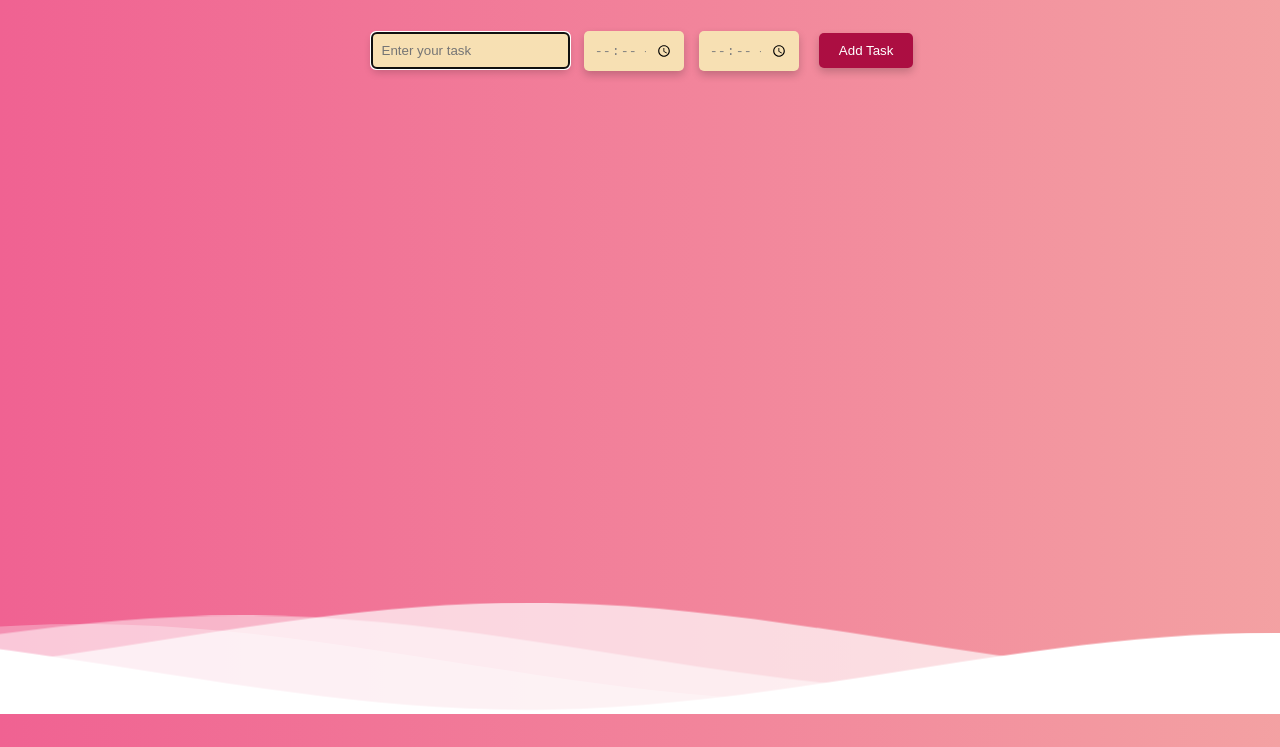
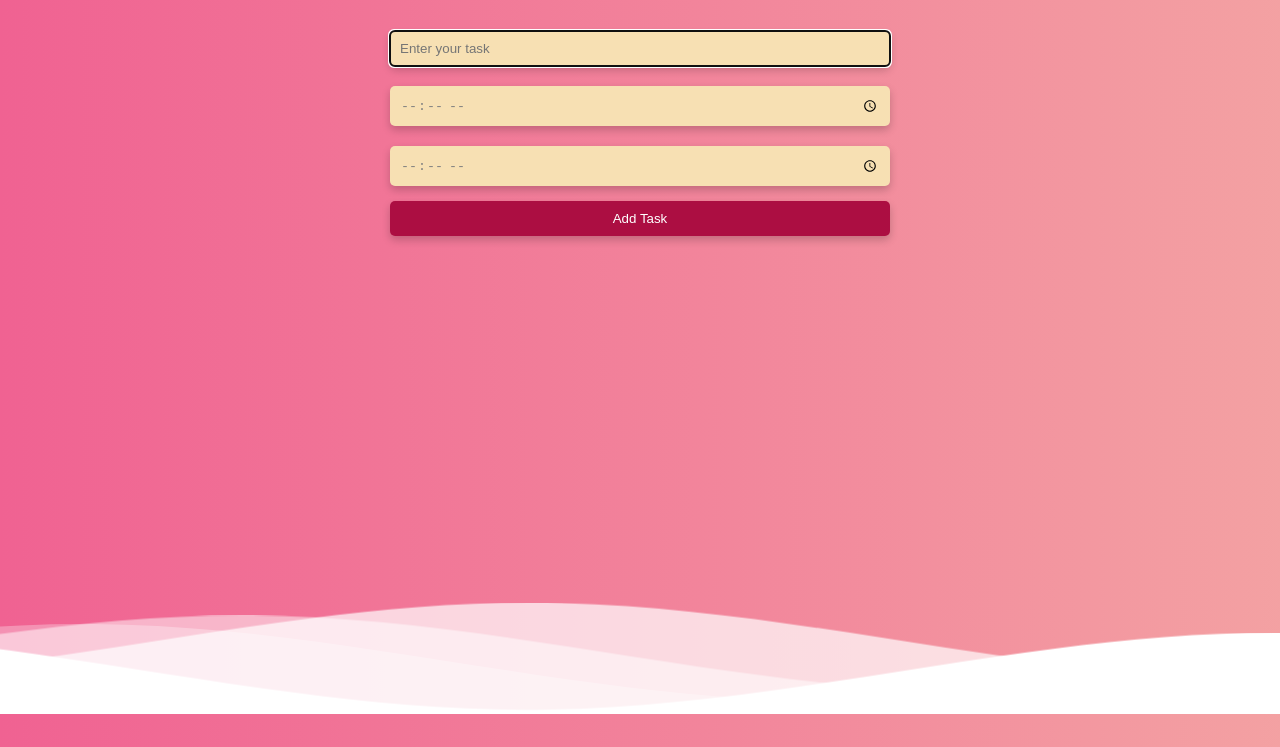
Before and after one commit to Freky96/To-Do-List, a plain HTML site: page index.html in a window 1280 px wide. Shown: the part 93-840 px from the top of the page. Drawn offline with Linux system fonts and the light colour scheme.

Commit message:
Update styles.css
Better UIX

```diff
--- a/styles.css
+++ b/styles.css
@@ -17,11 +17,9 @@ body {
     0% {
         background-position: 0% 50%;
     }
-
     50% {
         background-position: 100% 50%;
     }
-
     100% {
         background-position: 0% 50%;
     }
@@ -35,13 +33,22 @@ h1 {
 
 form {
     margin: 20px auto;
+    max-width: 500px;
+    width: 90%;
+    display: flex;
+    flex-direction: column;
+    align-items: center;
+    gap: 10px;
 }
 
 #task-input,
 #task-start,
 #task-end {
+    width: 100%;
+    max-width: 100%;
+    box-sizing: border-box;
     padding: 10px;
-    margin: 5px;
+    margin: 5px 0;
     border: none;
     box-shadow: 0 4px 8px rgba(0, 0, 0, 0.2);
     border-radius: 5px;
@@ -50,6 +57,8 @@ form {
 }
 
 button {
+    width: 100%;
+    max-width: 100%;
     padding: 10px 20px;
     background-color: #ac0e42;
     color: white;
@@ -58,6 +67,14 @@ button {
     cursor: pointer;
     transition: background-color 0.3s;
     box-shadow: 0 4px 8px rgba(0, 0, 0, 0.2);
+}
+
+.edit-button {
+    margin-bottom: 5px;
+}
+
+.delete-button {
+    margin-bottom: 0;
 }
 
 button:hover {
@@ -80,6 +97,7 @@ li {
     align-items: center;
     width: 60%;
     box-sizing: border-box;
+    box-shadow: 0 4px 8px rgba(0, 0, 0, 0.2);
 }
 
 .task-text,
@@ -95,26 +113,14 @@ li {
     color: black;
 }
 
-button {
-    margin-left: 10px;
-}
-
 input[type="time"] {
     width: 80px;
-}
-
-li {
-    box-shadow: 0 4px 8px rgba(0, 0, 0, 0.2);
 }
 
 input[type="text"],
 input[type="time"] {
     border-radius: 5px;
     padding: 10px;
-}
-
-button {
-    border-radius: 5px;
 }
 
 .waves {
@@ -136,26 +142,26 @@ button {
     background-color: white;
 }
 
-.parallax>use {
+.parallax > use {
     animation: move-forever 25s cubic-bezier(.55, .5, .45, .5) infinite;
 }
 
-.parallax>use:nth-child(1) {
+.parallax > use:nth-child(1) {
     animation-delay: -2s;
     animation-duration: 7s;
 }
 
-.parallax>use:nth-child(2) {
+.parallax > use:nth-child(2) {
     animation-delay: -3s;
     animation-duration: 10s;
 }
 
-.parallax>use:nth-child(3) {
+.parallax > use:nth-child(3) {
     animation-delay: -4s;
     animation-duration: 13s;
 }
 
-.parallax>use:nth-child(4) {
+.parallax > use:nth-child(4) {
     animation-delay: -5s;
     animation-duration: 20s;
 }
@@ -164,13 +170,11 @@ button {
     0% {
         transform: translate3d(-90px, 0, 0);
     }
-
     100% {
         transform: translate3d(85px, 0, 0);
     }
 }
 
-/* Media Queries per dispositivi mobili */
 @media (max-width: 768px) {
     body {
         font-size: 18px;
@@ -214,11 +218,6 @@ button {
         margin: 5px 0;
     }
 
-    button {
-        width: 100%;
-        margin: 5px 0;
-    }
-
     .waves {
         height: 40px;
         min-height: 40px;
```
